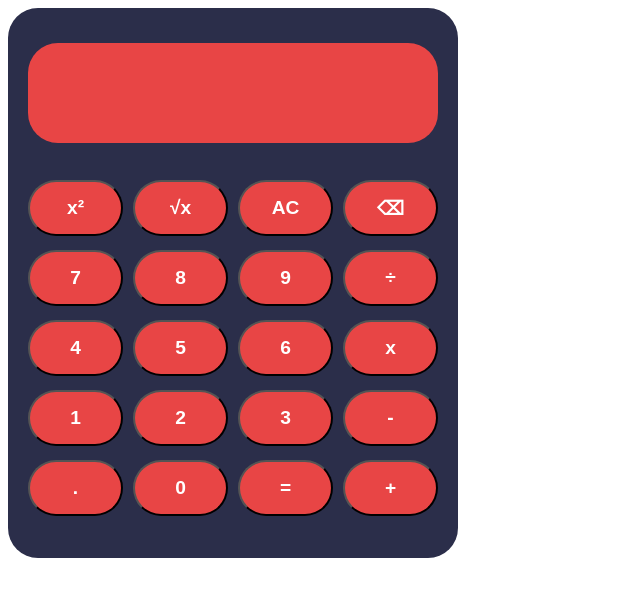
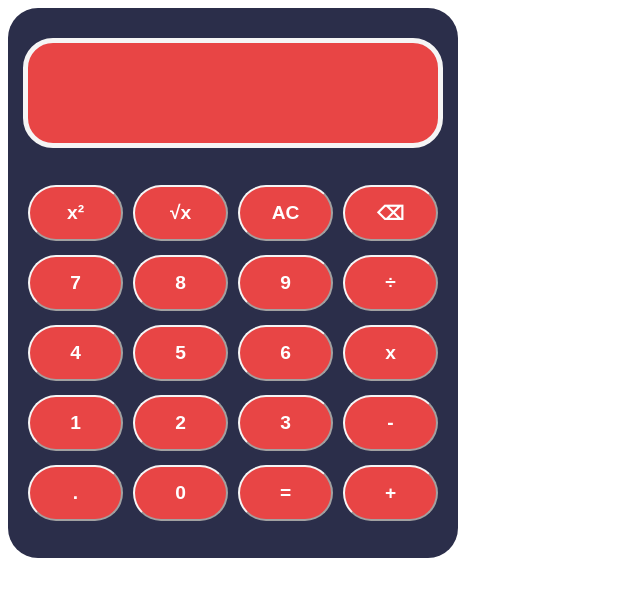
Before and after one commit to CaroSer/Calculator, a plain HTML site: page index.html in a window 1280 px wide. Shown: the whole page, without its empty margins (0-640 px from the left). Drawn offline with Linux system fonts and the light colour scheme.

Commit message:
Change buttons style

```diff
--- a/style.css
+++ b/style.css
@@ -14,6 +14,9 @@
     height: 100px;
     width: 410px;
     border-radius: 30px;
+    border-width: 5px;
+    border-style: solid;
+    border-color: whitesmoke;
 }
 
 #numCont{
@@ -25,6 +28,7 @@
     align-items: center;
     justify-content: space-between;
     flex-wrap: wrap;
+
 }
 
 .numBut{
@@ -38,4 +42,5 @@
     align-items: center;
     font-size: larger;
     font-weight:bolder;
+    border-color: whitesmoke;
 }
```
